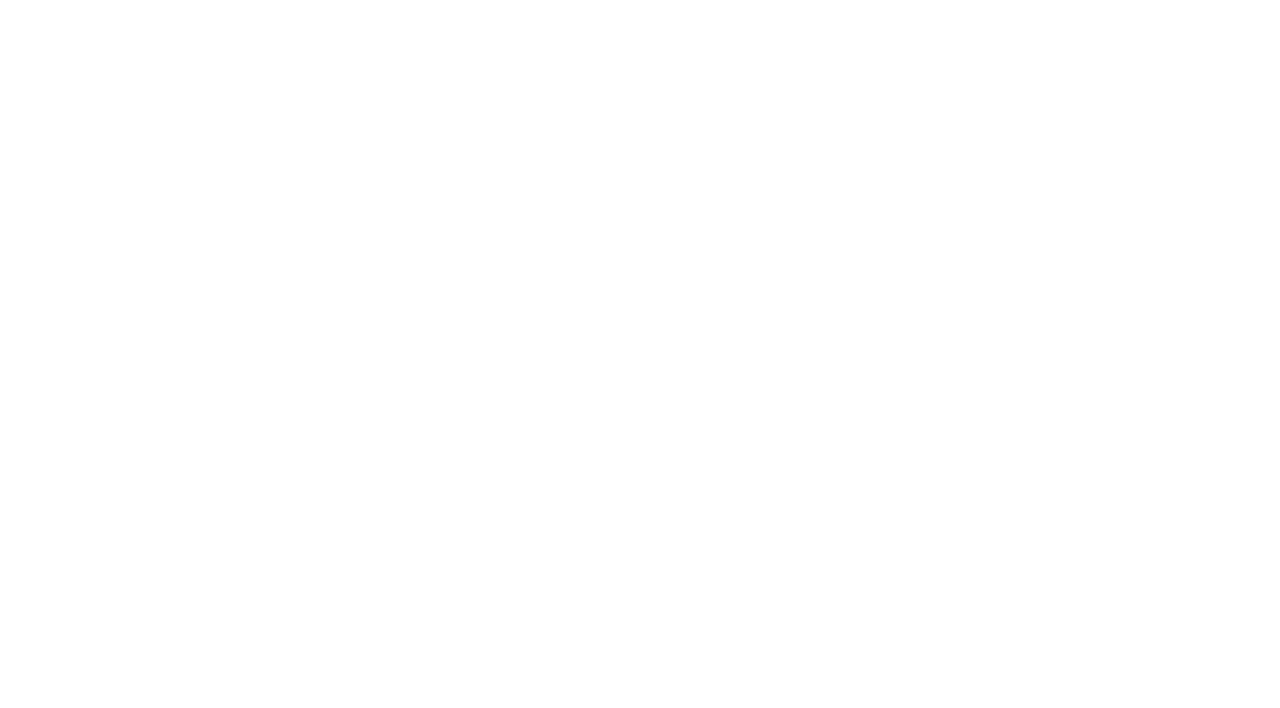
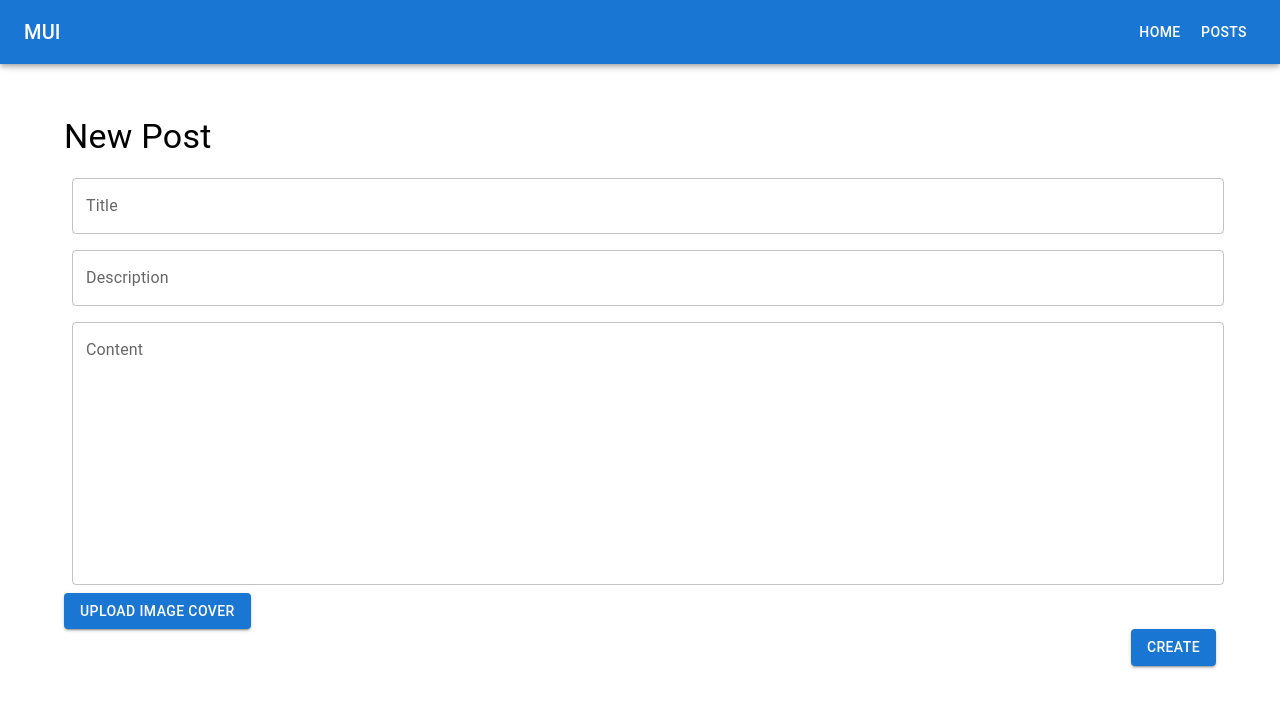
Before and after one commit to JacGenato/bjclc_ui, a React (Create React App) app: page /create in a window 1280 px wide. Before the commit this address had no page. Shown: the top 708 px of the page. Built offline with nearby package versions, Linux system fonts and the light colour scheme.

Commit message:
add new post ui

```diff
--- a/src/__mock__/post.tsx
+++ b/src/__mock__/post.tsx
@@ -1,17 +1,17 @@
 export function getPost(id: any) {
   return fetch(
-    `https://bjclc-api.herokuapp.com/Post/GetPostById?id=` + id
+    `https://localhost:7136/Post/GetPostById?id=` + id
   ).then((data) => data.json());
 }
 
 export function getPosts() {
-  return fetch('https://bjclc-api.herokuapp.com/Post/GetPosts').then((data) =>
+  return fetch('https://localhost:7136/Post/GetPosts').then((data) =>
     data.json()
   );
 }
 
 export function findPost(keyword: string) {
   return fetch(
-    'https://bjclc-api.herokuapp.com/Post/Search?keyword=' + keyword
+    'https://localhost:7136/Post/Search?keyword=' + keyword
   ).then((data) => data.json());
 }
--- a/src/components/Iconify.js
+++ b/src/components/Iconify.js
@@ -8,9 +8,8 @@ import { Box } from '@mui/material';
 
 Iconify.propTypes = {
   icon: PropTypes.oneOfType([PropTypes.element, PropTypes.string]),
-  sx: PropTypes.object,
 };
 
-export default function Iconify({ icon, sx, ...other }) {
-  return <Box component={Icon} icon={icon} sx={{ ...sx }} {...other} />;
+export default function Iconify({ icon, ...other }) {
+  return <Box component={Icon} icon={icon} {...other} />;
 }
--- a/src/config/routes.tsx
+++ b/src/config/routes.tsx
@@ -1,7 +1,8 @@
 import React from 'react';
 import { useRoutes } from 'react-router-dom';
-import Post from '../components/Posts/Post';
-import Posts from '../components/Posts/Posts';
+import Post from '../pages/Posts/Post';
+import Posts from '../pages/Posts/Posts';
+import CreateUpdatePost from '../pages/Posts/CreateUpdatePost';
 import { DashboardLayout } from '../layouts/dashboard';
 import { Home } from '../pages/Home';
 
@@ -17,6 +18,7 @@ export const Router = () => {
         },
         { path: 'post/:id', element: <Post /> },
         { path: 'posts', element: <Posts /> },
+        { path: 'create', element: <CreateUpdatePost /> },
       ],
     },
   ]);
--- /dev/null
+++ b/src/pages/Posts/CreateUpdatePost.tsx
@@ -0,0 +1,67 @@
+import * as React from 'react';
+import Box from '@mui/material/Box';
+
+import { TextField, Container, Button, Stack, Typography } from '@mui/material';
+
+export default function CreateUpdatePost() {
+  const [value, setValue] = React.useState('');
+
+  const handleChange = (event: React.ChangeEvent<HTMLInputElement>) => {
+    setValue(event.target.value);
+  };
+
+  return (
+    <Container>
+      <Box
+        component="form"
+        sx={{
+          '& .MuiTextField-root': { m: 1, width: '500' },
+        }}
+        noValidate
+        autoComplete="off"
+      >
+        <Typography variant="h4" gutterBottom>
+          New Post
+        </Typography>
+        <div>
+          <TextField
+            fullWidth
+            id="outlined-textarea"
+            label="Title"
+            placeholder="Title"
+            multiline
+          />
+        </div>
+        <div>
+          <TextField
+            fullWidth
+            id="outlined-textarea"
+            label="Description"
+            placeholder="Description"
+            multiline
+          />
+        </div>{' '}
+        <div>
+          <TextField
+            fullWidth
+            id="outlined-multiline-static"
+            label="Content"
+            multiline
+            rows={10}
+          />
+        </div>
+        <div>
+          <Button variant="contained" component="label">
+            Upload Image Cover
+            <input hidden accept="image/*" multiple type="file" />
+          </Button>
+        </div>
+        <div>
+          <Stack direction="row" justifyContent="flex-end" mb={5}>
+            <Button variant="contained">Create</Button>
+          </Stack>
+        </div>
+      </Box>
+    </Container>
+  );
+}
--- a/src/components/Posts/Posts.tsx
+++ b/src/pages/Posts/Posts.tsx
@@ -1,10 +1,12 @@
 import React, { useState, useEffect } from 'react';
+import { Link as RouterLink } from 'react-router-dom';
 import { getPosts } from '../../__mock__/post';
 import { findPost } from '../../__mock__/post';
 // material
-import { Grid, Container, Stack, Typography } from '@mui/material';
+import { Grid, Button, Container, Stack, Typography } from '@mui/material';
 import BlogPostCard from '../../sections/blog/BlogPostCard';
 import BlogSearch from '../../sections/blog/BlogSearch';
+import Iconify from '../../components/Iconify';
 
 const Posts = () => {
   const [posts, setPosts] = useState<
@@ -32,8 +34,16 @@ const Posts = () => {
         mb={5}
       >
         <Typography variant="h4" gutterBottom>
-          Blog
+          Blogs
         </Typography>
+        <Button
+          variant="contained"
+          component={RouterLink}
+          to="/create"
+          startIcon={<Iconify icon="eva:plus-fill" />}
+        >
+          New Post
+        </Button>
       </Stack>
 
       <Stack
```
Also changed, not shown: src/pages/Posts/Post.tsx (renamed from src/components/Posts/Post.tsx).
